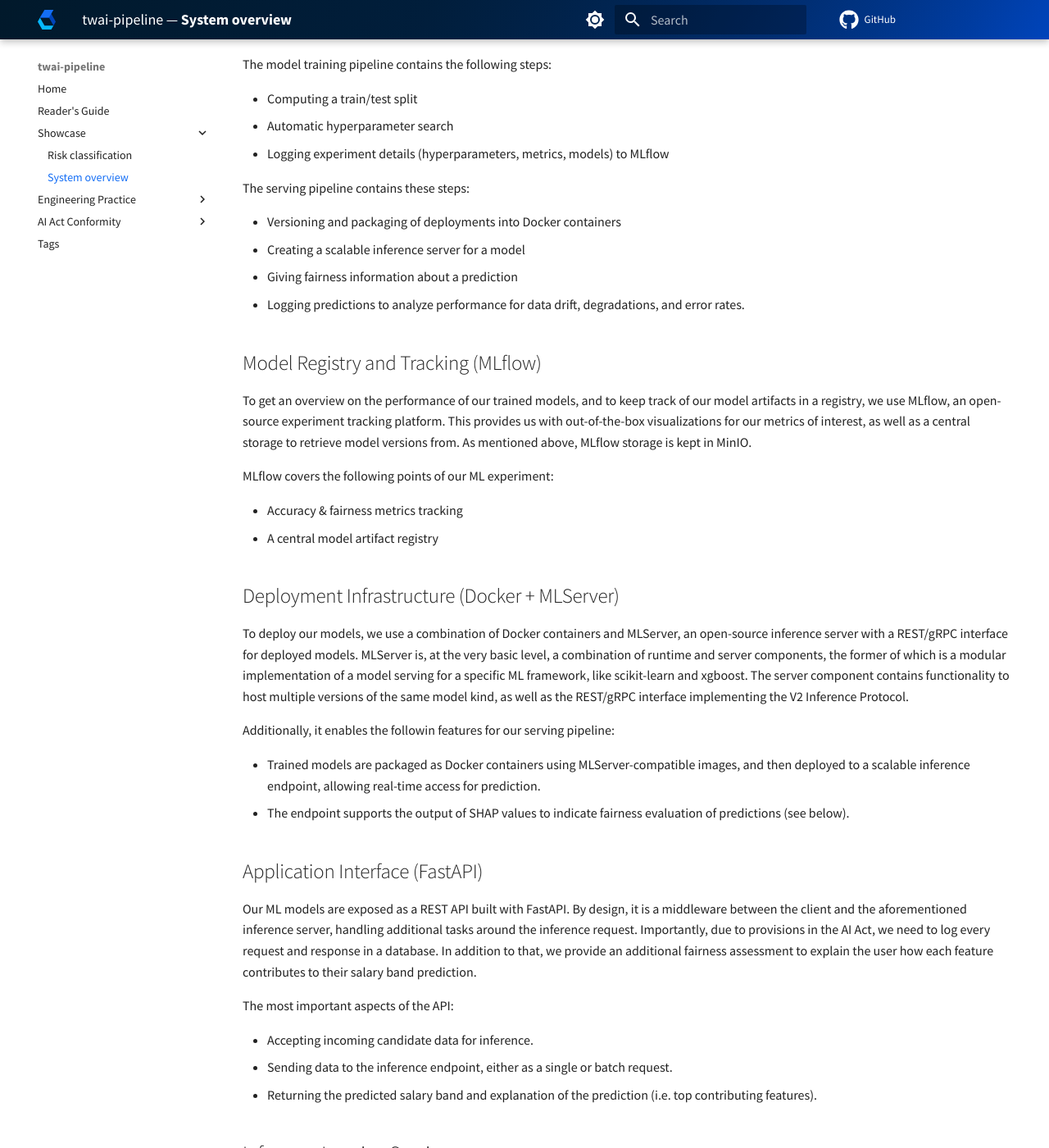
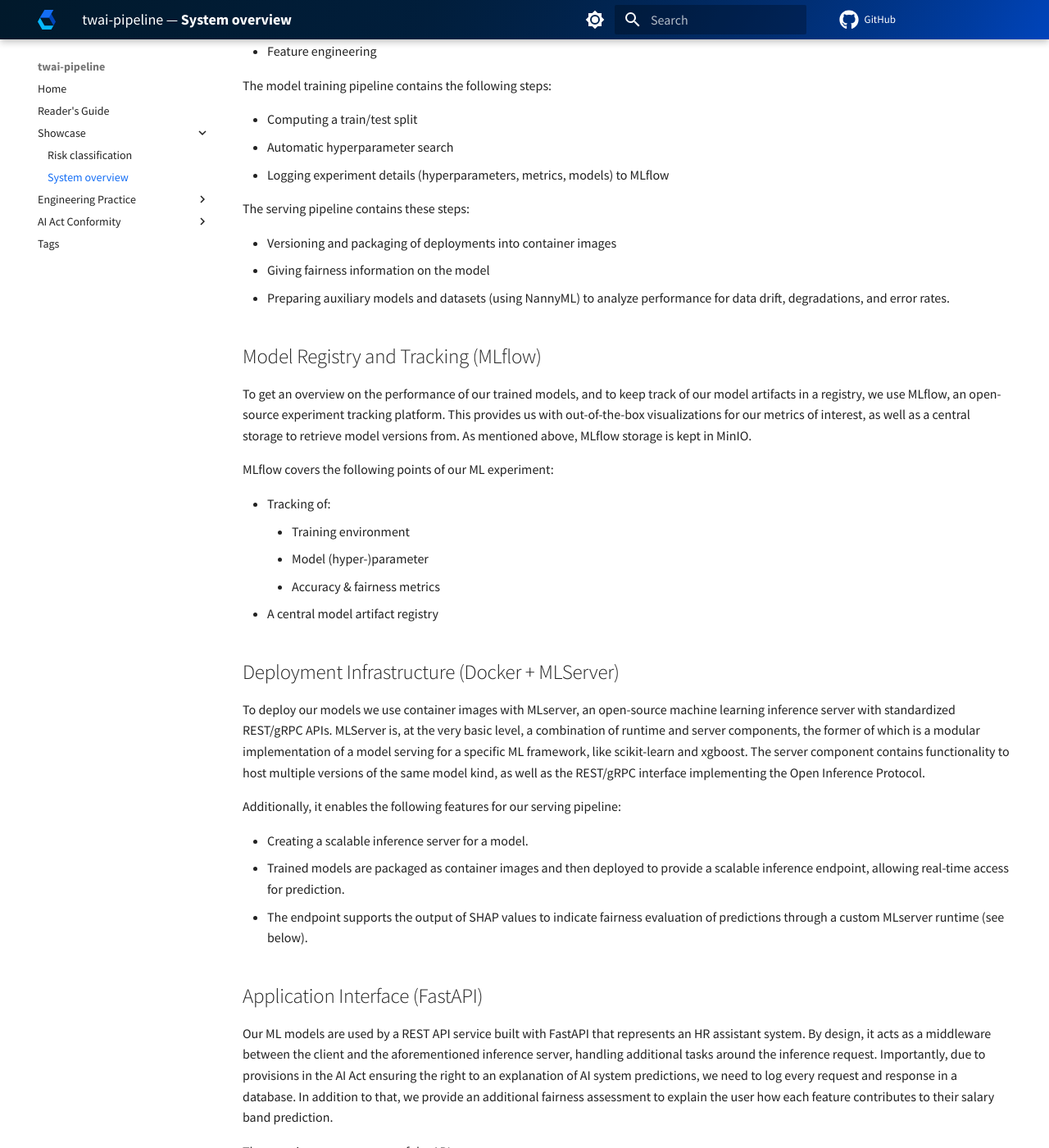
Before and after one commit to aai-institute/practical-ai-act, an MkDocs documentation site: the page built from docs/showcase/system-overview.md, in a window 1280 px wide and 1400 px high, scrolled down 1276 px. Shown: the whole window at 82% size. Built offline with MkDocs 1.6.1 and Material for MkDocs 9.7.7, drawn with Linux system fonts in a browser that asks for light colours; plug-ins that fetch from the network failed and are left out; comment, search, counter and statistics services are not loaded; the version menu is left out; some of the changed text lies outside the part shown.

Commit message:
docs: Address review comments to page
Still outstanding:
1. "We" vs. passive text style
2. Auditability via MLflow
3. Linking tools mentioned in the overview.

```diff
--- a/docs/showcase/system-overview.md
+++ b/docs/showcase/system-overview.md
@@ -41,6 +41,7 @@ document.getElementById('svgFrame').addEventListener('load', function() {
    To keep track of data artifacts across the machine learning lifecycle, we use lakeFS, a distributed data version control solution.
    That way, we can clearly separate different versions of data, and annotate them with metadata and information, which helps to create a clear overview of the project.
    We choose to run lakeFS on top of MinIO, an S3-compatible object store, since that can also be used to store other artifacts than data, like trained models.
+   It can also be deployed locally, which means this example can be run self-contained without the need for cloud infrastructure.
 
    - Raw data is ingested and version-controlled using lakeFS.
    - Processed data is also stored and versioned after preprocessing.
@@ -48,13 +49,13 @@ document.getElementById('svgFrame').addEventListener('load', function() {
 
 ## Model Training Pipeline (Dagster)
 
-   To express our model training strategy, we use the machine learning workflow or pipeline approach. This includes expressing the different steps (data sourcing, preprocessing, model training, ...) as tasks in a directed acyclic graph (DAG).
-   In addition to this graph view, we get some more benefits from workflow orchestration, among them better observability (logging), scheduled jobs, caching steps and outputs, and a dashboard for powerful visualizations of pipeline runs.
-   We each assume the data processing, model training, and serving/deployment to be independent workloads, leading to one pipeline for each of them.
+   We use a machine learning pipeline approach to orchestrate the different steps (data sourcing, preprocessing, model training, ...) as tasks in a workflow.
+   In addition to a graph view, we get some more benefits from workflow orchestration, among them better observability (logging), scheduled jobs, caching steps and outputs, and a dashboard for powerful visualizations of pipeline runs.
+   We each assume the data processing, model training, and serving/deployment to be independent parts of the machine learning lifecycle, and model each of them as one pipeline.
 
    The data processing pipeline handles the following steps:
 
-   - Data filtering
+   - Data preprocessing and cleaning
    - Feature engineering
 
    The model training pipeline contains the following steps:
@@ -65,36 +66,42 @@ document.getElementById('svgFrame').addEventListener('load', function() {
 
    The serving pipeline contains these steps:
 
-   - Versioning and packaging of deployments into Docker containers
-   - Creating a scalable inference server for a model
-   - Giving fairness information about a prediction
-   - Logging predictions to analyze performance for data drift, degradations, and error rates.
+   - Versioning and packaging of deployments into container images
+   - Giving fairness information on the model
+   - Preparing auxiliary models and datasets (using NannyML) to analyze performance for data drift, degradations, and error rates.
 
 ## Model Registry and Tracking (MLflow)
 
    To get an overview on the performance of our trained models, and to keep track of our model artifacts in a registry, we use MLflow, an open-source experiment tracking platform.
-   This provides us with out-of-the-box visualizations for our metrics of interest, as well as a central storage to retrieve model versions from. As mentioned above, MLflow storage is kept in MinIO.
+   This provides us with out-of-the-box visualizations for our metrics of interest, as well as a central storage to retrieve model versions from.
+   As mentioned above, MLflow storage is kept in MinIO.
 
    MLflow covers the following points of our ML experiment:
 
-   - Accuracy & fairness metrics tracking
+   - Tracking of:
+     - Training environment
+     - Model (hyper-)parameter
+     - Accuracy & fairness metrics
    - A central model artifact registry
 
 ## Deployment Infrastructure (Docker + MLServer)
 
-   To deploy our models, we use a combination of Docker containers and MLServer, an open-source inference server with a REST/gRPC interface for deployed models.
+   To deploy our models we use container images with MLserver, an open-source machine learning inference server with standardized REST/gRPC APIs.
    MLServer is, at the very basic level, a combination of runtime and server components, the former of which is a modular implementation of a model serving for a specific ML framework, like scikit-learn and xgboost.
-   The server component contains functionality to host multiple versions of the same model kind, as well as the REST/gRPC interface implementing the V2 Inference Protocol.
+   The server component contains functionality to host multiple versions of the same model kind, as well as the REST/gRPC interface implementing the Open Inference Protocol.
 
-   Additionally, it enables the followin features for our serving pipeline:
+   Additionally, it enables the following features for our serving pipeline:
 
-   - Trained models are packaged as Docker containers using MLServer-compatible images, and then deployed to a scalable inference endpoint, allowing real-time access for prediction.
-   - The endpoint supports the output of SHAP values to indicate fairness evaluation of predictions (see below).
+   - Creating a scalable inference server for a model.
+   - Trained models are packaged as container images and then deployed to provide a scalable inference endpoint, allowing real-time access for prediction.
+   - The endpoint supports the output of SHAP values to indicate fairness evaluation of predictions through a custom MLserver runtime (see below).
 
 ## Application Interface (FastAPI)
 
-   Our ML models are exposed as a REST API built with FastAPI. By design, it is a middleware between the client and the aforementioned inference server, handling additional tasks around the inference request.
-   Importantly, due to provisions in the AI Act, we need to log every request and response in a database. In addition to that, we provide an additional fairness assessment to explain the user how each feature contributes to their salary band prediction.
+   Our ML models are used by a REST API service built with FastAPI that represents an HR assistant system.
+   By design, it acts as a middleware between the client and the aforementioned inference server, handling additional tasks around the inference request.
+   Importantly, due to provisions in the AI Act ensuring the right to an explanation of AI system predictions, we need to log every request and response in a database.
+   In addition to that, we provide an additional fairness assessment to explain the user how each feature contributes to their salary band prediction.
 
    The most important aspects of the API:
 
@@ -102,16 +109,16 @@ document.getElementById('svgFrame').addEventListener('load', function() {
    - Sending data to the inference endpoint, either as a single or batch request.
    - Returning the predicted salary band and explanation of the prediction (i.e. top contributing features).
 
-## Inference Logging Service
+## Inference Logging
 
    Due to record-keeping provisions in the AI Act, we need to log inference requests and responses to ensure traceability and an overview of failures and errors throughout the system lifetime.
    In this example, all inference requests and responses are logged into an PostgreSQL database. This includes input features, output predictions, SHAP values explaining the output through feature contributions, and metadata.
 
 ## Post-deployment Monitoring
 
-   After deployment, we use a cloud-native observation stack to keep track of model performance, data drift, and errors during serving operations.
+   After deployment, we use an observability tool stack to keep track of model performance, data drift, and operational metrics like HTTP errors or request latencies.
    This stack consists of Grafana, Prometheus, and NannyML, where the former two are responsible for streaming logs and metrics, and for visualizing them, respectively.
-   NannyML is our data drift detection tool of choice, allowing us to alert on triggers set to mark unacceptable performance losses.
+   NannyML is our data drift detection and model performance estimation tool of choice, allowing us to alert on triggers set to mark unacceptable performance losses.
 
    To summarize, below are the most important points of our post-deployment monitoring service:
 
```
